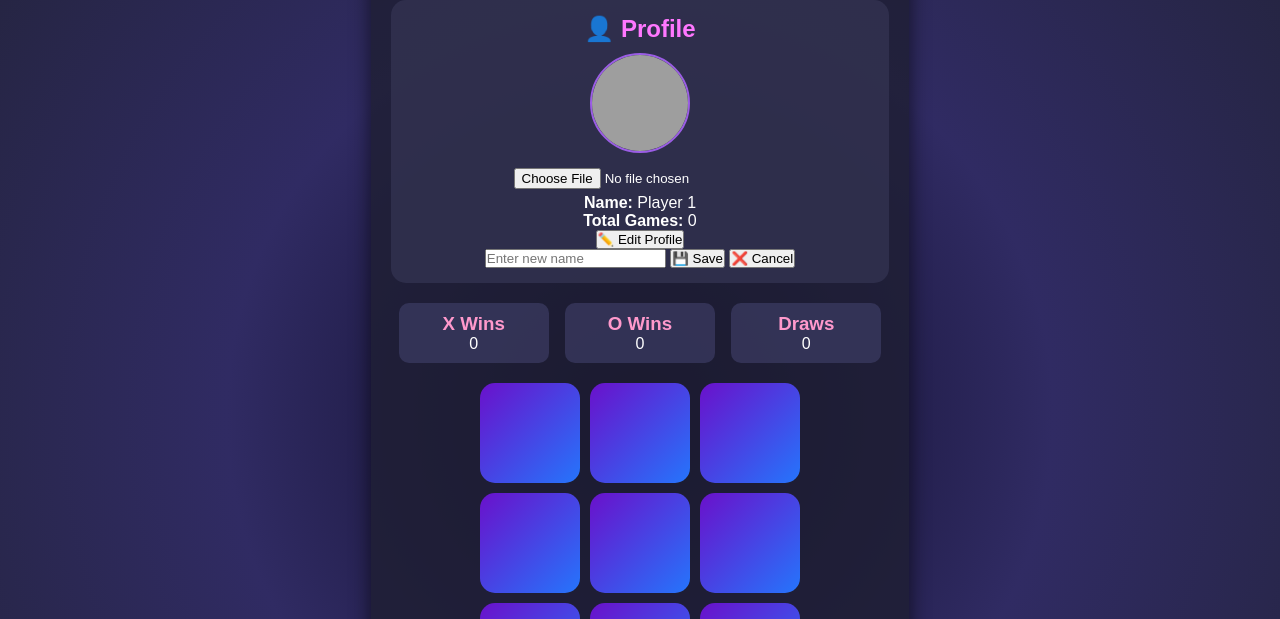
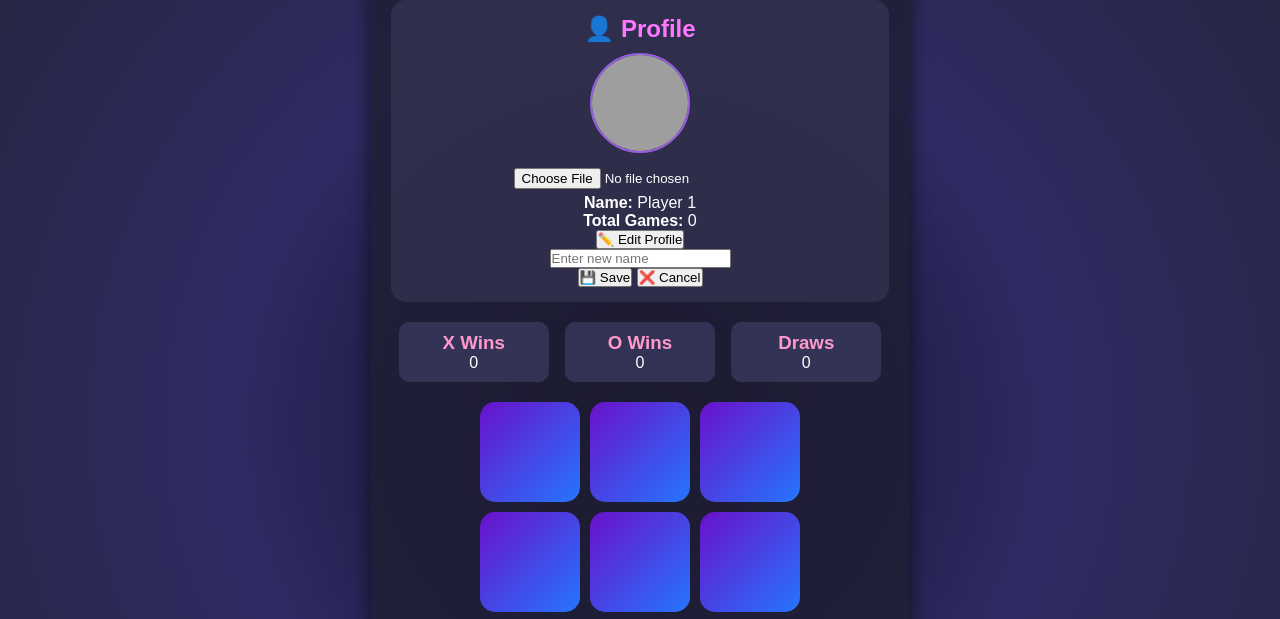
Before and after one commit to arbaz2004/SCT_WD_3, a plain HTML site: page index.html in a window 1280 px wide. Both pictures are taken after a click on the button "✏️ Edit Profile". Shown: the part 107-726 px from the top of the page. Drawn offline with Linux system fonts and the light colour scheme; grey boxes are pictures that could not be loaded.

Commit message:
Refactor edit buttons into a div container

```diff
--- a/index.html
+++ b/index.html
@@ -18,10 +18,13 @@
       <p><strong>Name:</strong> <span id="playerName">Player 1</span></p>
       <p><strong>Total Games:</strong> <span id="totalGames">0</span></p>
       <button id="editProfile">✏️ Edit Profile</button>
+
       <div id="editSection" class="hidden">
         <input type="text" id="nameInput" placeholder="Enter new name" />
-        <button id="saveProfile">💾 Save</button>
-        <button id="cancelEdit">❌ Cancel</button>
+        <div class="edit-buttons">
+          <button id="saveProfile">💾 Save</button>
+          <button id="cancelEdit">❌ Cancel</button>
+        </div>
       </div>
     </div>
 
```
